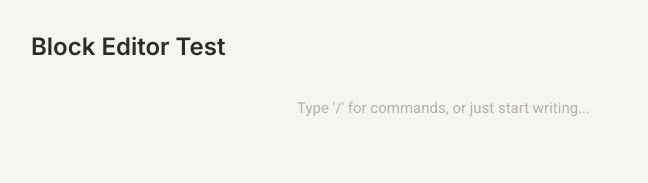
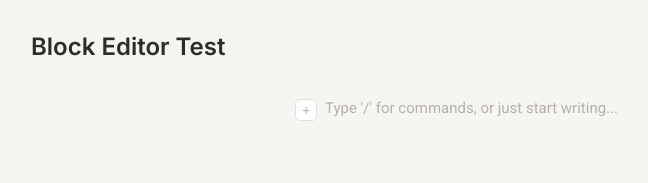
Before and after one commit to sanskrutishelke430-bit/syncdoc, a React app in the folder frontend/: page / in a window 1280 px wide. Shown: the top 183 px of the page, without its empty margins (1-649 px from the left). Built offline with nearby package versions, Linux system fonts and the light colour scheme; the HTML template or start-up script is replaced by a standard one.

Commit message:
Add BlockToolbar - block type switching (heading/quote/code/list/etc) working

```diff
--- a/frontend/src/components/Block.css
+++ b/frontend/src/components/Block.css
@@ -1,4 +1,18 @@
 /* Block.css — styles for individual blocks, varying by type */
+.block {
+  display: flex;
+  align-items: flex-start;
+  gap: 6px;
+}
+
+.block-toolbar-wrapper {
+  padding-top: 6px;
+  flex-shrink: 0;
+}
+
+.block-input {
+  flex: 1;
+}
 
 .block {
   margin-bottom: 4px;
--- a/frontend/src/components/Block.jsx
+++ b/frontend/src/components/Block.jsx
@@ -1,8 +1,8 @@
 // Block.jsx — renders and edits a single block, based on its type
 import './Block.css';
+import BlockToolbar from './BlockToolbar';
 
-function Block({ block, onChange, onKeyDown, onFocus, autoFocus }) {
-  const handleInput = (e) => {
+function Block({ block, onChange, onKeyDown, onFocus, autoFocus, onTypeChange }) {  const handleInput = (e) => {
     onChange(block.id, e.target.value);
   };
 
@@ -22,8 +22,11 @@ function Block({ block, onChange, onKeyDown, onFocus, autoFocus }) {
 
   // Code blocks and quotes get a distinct visual treatment via CSS classes,
   // but all types share the same underlying editable text area for now.
-  return (
+    return (
     <div className={className}>
+      <div className="block-toolbar-wrapper">
+        <BlockToolbar onSelectType={(newType) => onTypeChange(block.id, newType)} />
+      </div>
       <textarea
         className="block-input"
         value={block.content}
--- a/frontend/src/components/BlockEditor.jsx
+++ b/frontend/src/components/BlockEditor.jsx
@@ -5,6 +5,7 @@ import Block from './Block';
 import {
   createBlock,
   updateBlockContent,
+  updateBlockType,
   insertBlockAfter,
   deleteBlock,
   findBlockById,
@@ -31,6 +32,9 @@ function BlockEditor({ initialBlocks = [], onBlocksChange, currentUser = 'user'
 
   const handleFocus = (blockId) => {
     setFocusedBlockId(blockId);
+  };
+  const handleTypeChange = (blockId, newType) => {
+    updateBlocks(updateBlockType(blocks, blockId, newType));
   };
 
   const handleKeyDown = (e, blockId) => {
@@ -62,12 +66,13 @@ function BlockEditor({ initialBlocks = [], onBlocksChange, currentUser = 'user'
   return (
     <div className="block-editor">
       {blocks.map((block) => (
-        <Block
+               <Block
           key={block.id}
           block={block}
           onChange={handleChange}
           onKeyDown={handleKeyDown}
           onFocus={handleFocus}
+          onTypeChange={handleTypeChange}
           autoFocus={block.id === focusedBlockId}
         />
       ))}
--- /dev/null
+++ b/frontend/src/components/BlockToolbar.css
@@ -0,0 +1,67 @@
+/* BlockToolbar.css — styles for the block-type selection menu */
+
+.block-toolbar {
+  position: relative;
+  display: inline-block;
+}
+
+.block-toolbar-trigger {
+  width: 22px;
+  height: 22px;
+  border-radius: 5px;
+  border: 0.5px solid var(--color-border);
+  background: var(--color-surface);
+  color: var(--color-text-muted);
+  font-size: 14px;
+  line-height: 1;
+  cursor: pointer;
+  display: flex;
+  align-items: center;
+  justify-content: center;
+}
+
+.block-toolbar-trigger:hover {
+  background: var(--color-accent-bg);
+  color: var(--color-accent-text);
+  border-color: var(--color-accent);
+}
+
+.block-toolbar-menu {
+  position: absolute;
+  top: 26px;
+  left: 0;
+  background: var(--color-surface);
+  border: 0.5px solid var(--color-border);
+  border-radius: 8px;
+  box-shadow: 0 4px 16px rgba(0, 0, 0, 0.08);
+  padding: 6px;
+  width: 180px;
+  z-index: 10;
+}
+
+.block-toolbar-item {
+  display: flex;
+  align-items: center;
+  gap: 10px;
+  width: 100%;
+  padding: 7px 8px;
+  border: none;
+  background: none;
+  text-align: left;
+  font-size: 13px;
+  color: var(--color-text-primary);
+  border-radius: 5px;
+  cursor: pointer;
+  font-family: var(--font-body);
+}
+
+.block-toolbar-item:hover {
+  background: var(--color-accent-bg);
+}
+
+.block-toolbar-icon {
+  width: 24px;
+  font-size: 12px;
+  color: var(--color-text-muted);
+  text-align: center;
+}
--- /dev/null
+++ b/frontend/src/components/BlockToolbar.jsx
@@ -0,0 +1,54 @@
+// BlockToolbar.jsx — a small menu to change a block's type
+import { useState } from 'react';
+import './BlockToolbar.css';
+
+const blockTypes = [
+  { type: 'paragraph', label: 'Paragraph', icon: '¶' },
+  { type: 'heading1', label: 'Heading 1', icon: 'H1' },
+  { type: 'heading2', label: 'Heading 2', icon: 'H2' },
+  { type: 'heading3', label: 'Heading 3', icon: 'H3' },
+  { type: 'bulletList', label: 'Bullet list', icon: '•' },
+  { type: 'numberedList', label: 'Numbered list', icon: '1.' },
+  { type: 'quote', label: 'Quote', icon: '"' },
+  { type: 'codeBlock', label: 'Code', icon: '</>' },
+  { type: 'divider', label: 'Divider', icon: '—' },
+];
+
+function BlockToolbar({ onSelectType }) {
+  const [isOpen, setIsOpen] = useState(false);
+
+  const handleSelect = (type) => {
+    onSelectType(type);
+    setIsOpen(false);
+  };
+
+  return (
+    <div className="block-toolbar">
+      <button
+        className="block-toolbar-trigger"
+        onClick={() => setIsOpen(!isOpen)}
+        type="button"
+      >
+        +
+      </button>
+
+      {isOpen && (
+        <div className="block-toolbar-menu">
+          {blockTypes.map((bt) => (
+            <button
+              key={bt.type}
+              className="block-toolbar-item"
+              onClick={() => handleSelect(bt.type)}
+              type="button"
+            >
+              <span className="block-toolbar-icon">{bt.icon}</span>
+              <span>{bt.label}</span>
+            </button>
+          ))}
+        </div>
+      )}
+    </div>
+  );
+}
+
+export default BlockToolbar;
```
